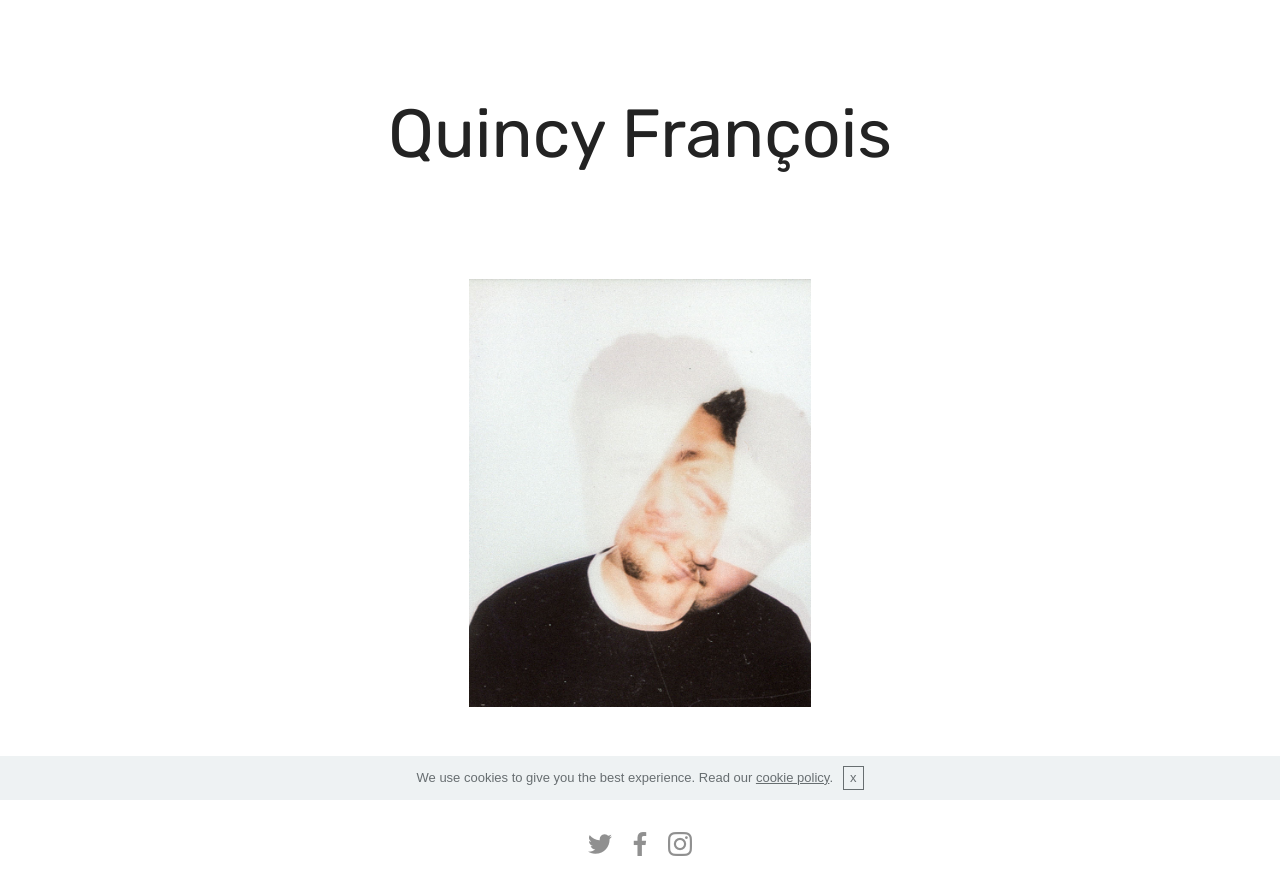
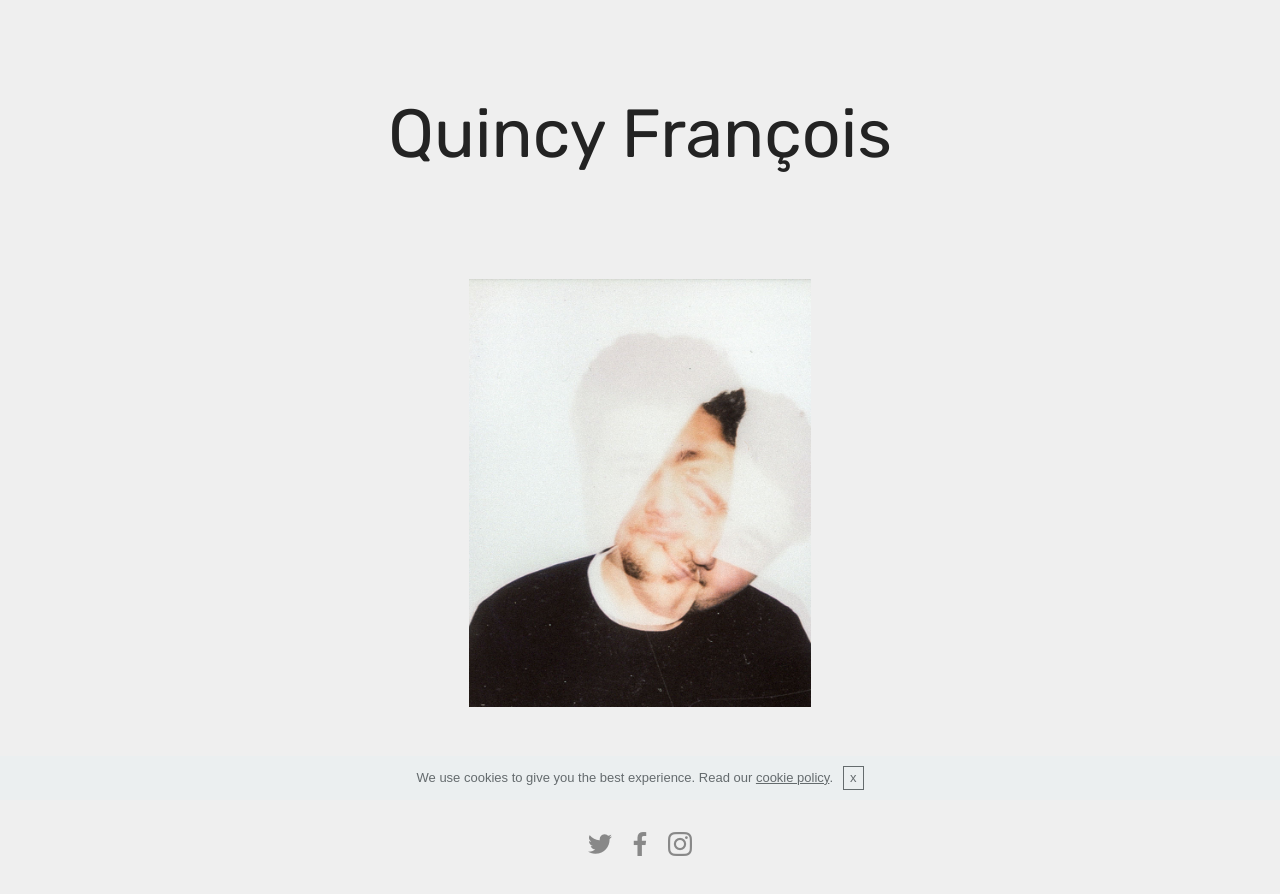
Before and after one commit to Quincyfrancois/3BA, a plain HTML site: page index.html in a window 1280 px wide. Drawn offline with Linux system fonts and the light colour scheme.

Commit message:
create github pages

```diff
--- a/assets/mobirise/css/mbr-additional.css
+++ b/assets/mobirise/css/mbr-additional.css
@@ -1377,7 +1377,7 @@ body {
   display: none;
 }
 .cid-r5RzmCbSRe {
-  background-color: #ffffff;
+  background-color: #efefef;
 }
 .cid-r5RzmCbSRe .mbr-figure {
   margin: 0 auto;
@@ -1388,7 +1388,7 @@ body {
 .cid-r5RzuVJhOT {
   padding-top: 30px;
   padding-bottom: 30px;
-  background-color: #ffffff;
+  background-color: #efefef;
 }
 .cid-r5RzuVJhOT .media-container-row {
   flex-direction: column;
--- a/index.html
+++ b/index.html
@@ -60,7 +60,7 @@ gtag('config', 'UA-126713991-1');
     </div>
 </section>
 
-<section class="engine"><a href="https://mobiri.se/f">simple site creator</a></section><section once="" class="cid-r5RzuVJhOT" id="footer7-3">
+<section class="engine"><a href="https://mobiri.se/t">amp template</a></section><section once="" class="cid-r5RzuVJhOT" id="footer7-3">
 
 
 
```
Also changed, not shown: 1 other file.
